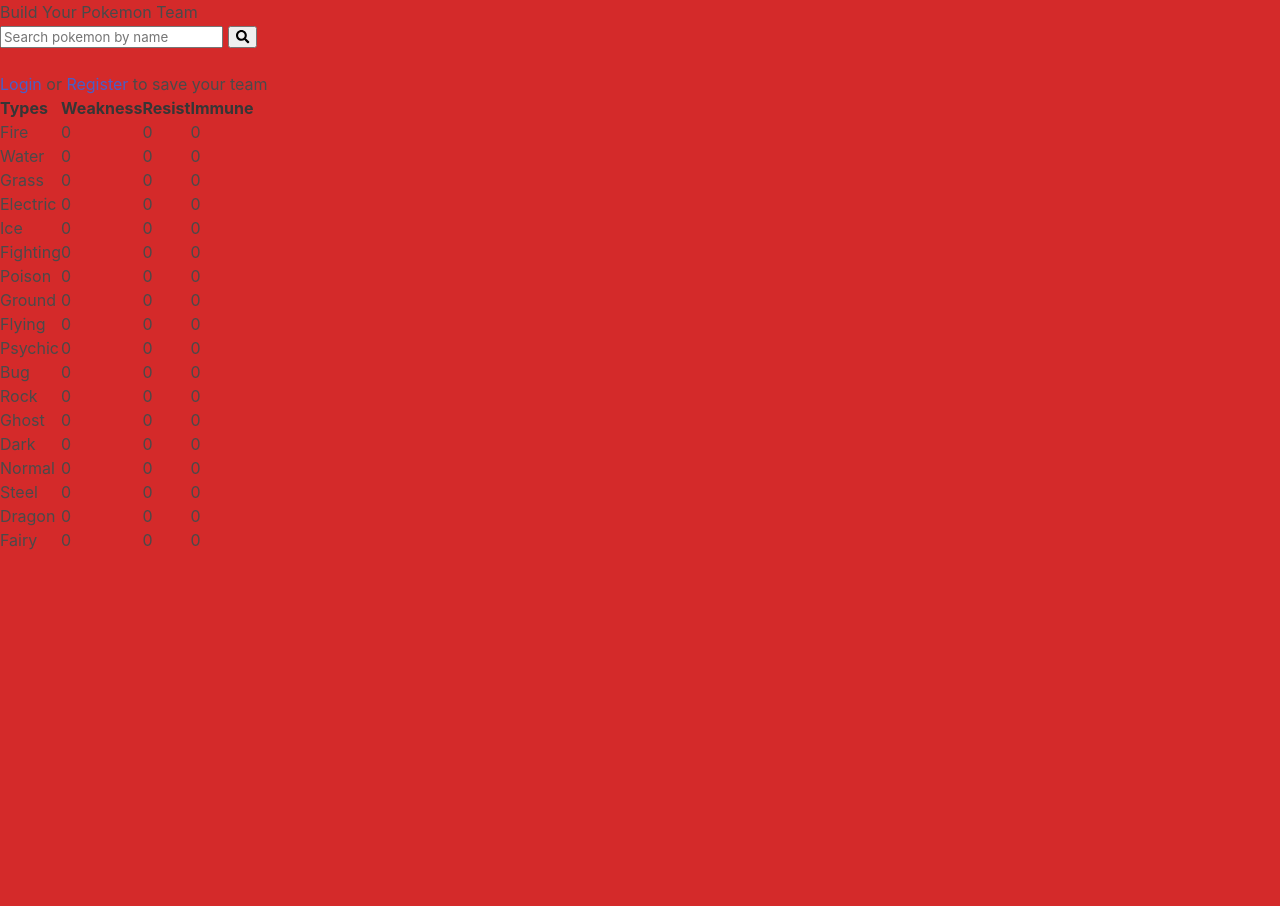
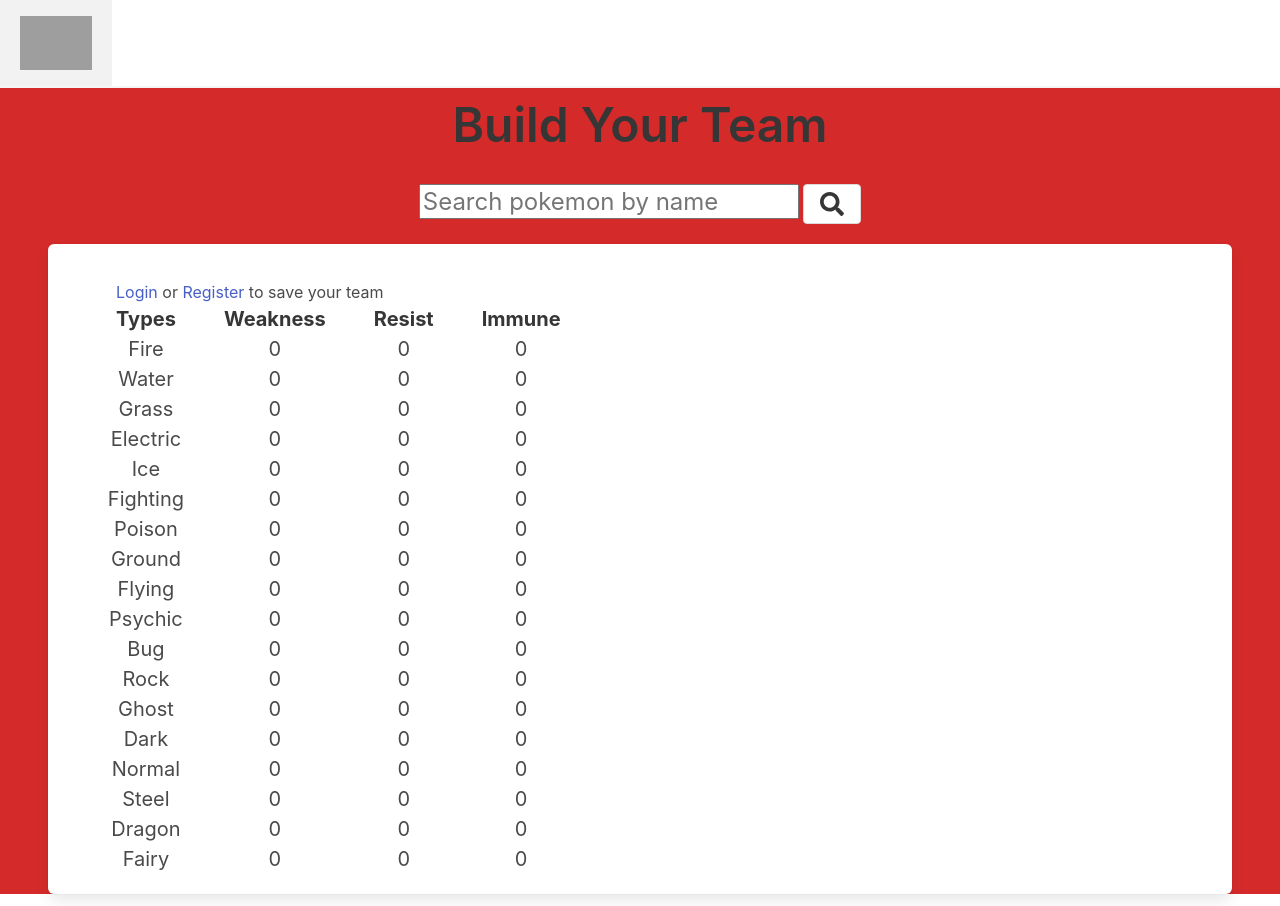
Before and after one commit to linds-fonnes/pokemon-team-builder, a Flask app: page /team_builder in a window 1280 px wide. Before the commit the page ends 550 px from the top, so only its background shows below. Run offline with Flask 2, Linux system fonts and the light colour scheme; parts of the project's set-up code (start-up, migrations or seed data) failed here and were passed over; some libraries are stand-ins or nearby versions; grey boxes are pictures that could not be loaded.

Commit message:
pokemon builder page styled

```diff
--- a/app.py
+++ b/app.py
@@ -19,6 +19,7 @@
 app.config['DEBUG_TB_INTERCEPT_REDIRECTS'] = False
 
 debug = DebugToolbarExtension(app)
+
 connect_db(app)
 db.create_all()
 
--- a/static/script.js
+++ b/static/script.js
@@ -9,7 +9,7 @@
         .append(
           `<img class="pokemon-sprite" id="${storageArray[i].id}" src="${storageArray[i].sprite}"/>`
         )
-        .append(`<button class="remove-pokemon">X</button>`);
+        .append(`<button class="button is-small is-rounded is-ghost remove-pokemon"><i class="fas fa-minus-circle"></i></button>`);
     }
     getDamageRelations()
   }
@@ -47,6 +47,7 @@
 }
 
 function displayPokemonCard(resp) {
+  $(".modal").addClass("is-active")
   $("#pokemon-stats").empty();
   $("#pokemon-card").show();
   $("#search-term").val("");
@@ -81,7 +82,6 @@
       .post("/team_builder/search_pokemon", { name: name })
       .then((response) => {
         pokemon_data = response.data;
-        console.log(pokemon_data);
         $("#search-error").hide();
         displayPokemonCard(response.data);
         hideLoader();
@@ -93,19 +93,15 @@
 }
 
 function displayDualTypeDamageRelations(type){
-  console.log(type)
   for(immunity of type.immune_to){
-    console.log("IMMUNE TO", immunity)
     let curr_value = parseInt($(`.${immunity}#immune_to`).text())
     $(`.${immunity}#immune_to`).html(`${curr_value + 1}`)
   }
   for(resist of type.resists){
-    console.log("RESISTS", resist)
     let curr_value = parseInt($(`.${resist}#resists`).text())
     $(`.${resist}#resists`).html(`${curr_value + 1}`)
   }
   for(weakness of type.weak_against){
-    console.log("WEAK AGAINST", weakness)
     let curr_value = parseInt($(`.${weakness}#weak_against`).text())
     $(`.${weakness}#weak_against`).html(`${curr_value + 1}`)
   }
@@ -113,7 +109,6 @@
 }
 
 function calculateDualTypeDamageRelations(data){
-  console.log("THERES TWO TYPES", data)
   let temp_weak_arr = []
   let temp_resist_arr = []
   let immune_arr = []
@@ -153,29 +148,22 @@
 
 function displayDamageRelations(resp){
   $(".stat").html("0")
-  console.log("ORIGINAL RESPONSE",resp)
-  console.log("RESP.DATA", resp.data)
   for(data of resp.data){
     if(data.damage_relations.length > 1) {
      calculateDualTypeDamageRelations(data.damage_relations)
     }
     else{
       for(let i = 0; i < data.damage_relations.length; i++){
-        console.log(data.damage_relations[i])
-        console.log(data.damage_relations[i].type)
         for(resist of data.damage_relations[i].resists){
-          console.log("RESISTS",resist)
           let curr_value = parseInt($(`.${resist}#resists`).text())
           $(`.${resist}#resists`).html(`${curr_value + 1}`)
 
         }
         for(immunity of data.damage_relations[i].immune_to){
-          console.log("IMMUNE TO",immunity)
           let curr_value = parseInt($(`.${immunity}#immune_to`).text())
           $(`.${immunity}#immune_to`).html(`${curr_value + 1}`)
         }
         for(weakness of data.damage_relations[i].weak_against){
-          console.log("WEAK AGAINST", weakness)
           let curr_value = parseInt($(`.${weakness}#weak_against`).text())
           $(`.${weakness}#weak_against`).html(`${curr_value + 1}`)
         }
@@ -194,12 +182,13 @@
 
 
 function displayAddedPokemon() {
+  $(".modal").removeClass("is-active")
   if (counter < 6) {
     let new_pokemon = $("#team-list")
       .append(
         `<img class="pokemon-sprite" id="${pokemon_data.id}" src="${pokemon_data.sprite}"/>`
       )
-      .append(`<button class="remove-pokemon">X</button>`);
+      .append(`<button class="button is-small is-rounded is-ghost remove-pokemon"><i class="fas fa-minus-circle"></i></button>`);
     counter++;
     addToLocalStorage(pokemon_data);
     getDamageRelations();
@@ -226,9 +215,9 @@
       data: storageArray,
       team_name: $("#team-name").val(),
     });
-    $("#save-team-message").text(response.data.message);
+    $("#save-team-message").text(response.data.message).prepend(' <i class="fas fa-exclamation-circle"></i> ');
   } catch (error) {
-    $("#save-team-message").text(error.response.data.message);
+    $("#save-team-message").text(error.response.data.message).prepend(' <i class="fas fa-exclamation-circle"></i> ');
   }
 }
 
@@ -247,3 +236,9 @@
 $("#add-btn").on("click", displayAddedPokemon);
 $("#team-list").on("click", ".remove-pokemon", removePokemon);
 $("#save-team").on("submit", saveTeam);
+$("#nav-burger").on("click",() =>{
+  $("#nav-links").toggleClass("is-active")
+})
+$(".modal-background").on("click", () => {
+  $(".modal").removeClass("is-active")
+})
--- a/static/styles.css
+++ b/static/styles.css
@@ -4,12 +4,24 @@
 
 body {
   background-color: #cc0000d5;
-  height: 100vh;
+  min-height: 100vh;
+  min-width: -webkit-fit-content;
+  min-width: -moz-fit-content;
+  min-width: fit-content;
 }
 
 .u-tada {
   -webkit-animation: tada 1200ms infinite;
           animation: tada 1200ms infinite;
+}
+
+.trainer-img {
+  padding-left: 12rem;
+}
+
+#pokemon-img {
+  height: 169px;
+  width: 135px;
 }
 
 /* Pokeball draw code credited to user DD on CodePen https://codepen.io/dd-monsoon/pen/KgpXpk?editors=1100*/
--- a/static/styles.scss
+++ b/static/styles.scss
@@ -4,13 +4,22 @@
 
 body {
   background-color: #cc0000d5;
-  height: 100vh;
+  min-height: 100vh;
+  min-width: fit-content;
 }
 
 .u-tada {
   animation: tada 1200ms infinite;
 }
 
+.trainer-img {
+  padding-left: 12rem;
+}
+
+#pokemon-img {
+  height: 169px;
+  width: 135px;
+}
 /* Pokeball draw code credited to user DD on CodePen https://codepen.io/dd-monsoon/pen/KgpXpk?editors=1100*/
 // Size variable to keep all proportional if manipulate it
 $size: 50px;
--- a/templates/build_team.html
+++ b/templates/build_team.html
@@ -1,52 +1,80 @@
 {% extends 'base.html' %} {% block title %} Build Your Pokemon Team {% endblock
 %} {% block content %}
-<h1>Build Your Pokemon Team</h1>
+<nav class="navbar has-shadow is-white">
+  <div class="navbar-brand">
+    <a href="/" class="navbar-item"><img
+      src="https://fontmeme.com/permalink/210624/2c289d1aecfbda9aec6a14c7069faf01.png"
+      alt="pokemon-font" style="max-height: 70px" class="py-2 px-2"
+      border="0"
+    /> </a>
     {% if g.user %}
-<a href="/logout">Logout</a>
-<a href="/profile">Profile</a>
+    <a class="navbar-burger" id="nav-burger">
+      <span></span>
+      <span></span>
+      <span></span>
+    </a>
     {% endif %}
-<form id="search-form" >
-<input type="text" placeholder="Search pokemon by name" id="search-term"></input>
-<button>
-<i class="fa fa-search"></i>
+  </div>
+  {% if g.user %}
+  <div class="navbar-menu" id="nav-links">
+    <div class="navbar-end pr-2">
+      <a href="/profile" class="navbar-item is-size-5">My Saved Teams</a>
+      <a href="/logout" class="navbar-item is-size-5">Logout</a>
+    </div>
+  </div>
+  {% endif %}
+</nav>
+<h1 class="title is-1 has-text-centered pt-3">Build Your Team</h1>
+<form id="search-form" class="px-5 mx-6">
+<div class="container has-text-centered py-2">
+<input type="text" placeholder="Search pokemon by name" id="search-term" class="is-size-4"></input>
+<button class="button">
+<i class="fa fa-search is-size-4"></i>
 </button>
+</div>
 </form>
 
 <div id="loader" class="o-pokeball c-loader u-tada hidden"></div>
+<div id="search-error" class="hidden has-text-centered is-size-5"> <i class="fas fa-exclamation-circle"></i> Sorry, we don't know that Pokemon</div>
 
-<div id="search-error" class="hidden">Sorry we don't know that Pokemon!</div>
-
+<div class="modal">
+  <div class="modal-background"></div>
+  <div class="modal-content has-background-white py-5 px-5 has-text-centered">
   <div id="pokemon-card">
     <p id="pokemon-name"></p>
     <span id="pokemon-type"></span>
     <img id="pokemon-img" />
     <div id="pokemon-stats"></div>
-  <button id="add-btn" class="hidden">Add to Team</button>
+    <button id="add-btn" class="hidden button mt-2 is-link is-light">Add to Team</button>
+  </div>
+</div>
 </div>
 
-<div id="team-error" class="hidden">Team is full! Please delete a Pokemon to add another</div>
+<div class="box mx-6 my-3">
+<div id="team-error" class="hidden has-text-centered is-size-5"><i class="fas fa-exclamation-circle"></i> Team is full! Please delete a Pokemon to add another</div>
 
-<div id="team-list"></div>
+<div id="team-list" class="has-text-centered my-4"></div>
 
 {% if g.user %}
-
+<div class="is-size-5">
 <p id="save-team-message"></p>
-<div id="save-team" class="hidden">
-  <form>
-    <input type="text" id="team-name" placeholder="Name your team">
-    <button type="submit">Save</button>
+</div>
+<div id="save-team" class="hidden ml-6">
+  <form class="control">
+    <input type="text" id="team-name" placeholder="Name your team" class="is-size-5">
+    <button type="submit" class="button is-small is-link is-light">Save</button>
   </form>
 </div>
 {% else %}
-<p><a href="/login">Login</a> or <a href="/register">Register</a> to save your team</p>
+<p class="ml-6"><a href="/login">Login</a> or <a href="/register">Register</a> to save your team</p>
 {% endif %}
-<table>
+<table class="is-size-5 ml-5 has-text-centered">
   <thead>
     <tr>
-      <th>Types</th>
-      <th>Weakness</th>
-      <th>Resist</th>
-      <th>Immune</th>
+      <th class="px-5">Types</th>
+      <th class="px-5">Weakness</th>
+      <th class="px-5">Resist</th>
+      <th class="px-5">Immune</th>
     </tr>
   </thead>
   <tbody>
@@ -160,4 +188,5 @@
     </tr>
   </tbody>
   </table>
+</div>
 {% endblock %}
--- a/templates/login.html
+++ b/templates/login.html
@@ -1,6 +1,6 @@
 {% extends 'base.html' %} {% block title %} Login {% endblock %} {% block
 content %}
-<h1 class="title is-1 has-text-centered pt-2">Login</h1>
+
 <div class="section">
   {% for msg in get_flashed_messages() %}
   <p class="has-text-dark">
@@ -10,9 +10,10 @@
 </div>
 
 <form method="POST" class="box px-5 mx-6">
+  <h1 class="title is-1 has-text-centered pt-2">Login</h1>
   {{ form.hidden_tag() }} {% for field in form if field.widget.input_type !=
   'hidden' %}
-  <div class="field" style="height: 15vh">
+  <div class="field" style="height: 12vh">
     {% for error in field.errors %}
     <span>{{error}}</span>
     {% endfor %}<label class="label is-size-5">{{field.label}}</label> {{
```
Also changed, not shown: templates/home.html (+4 -15 lines), templates/register.html (+6 -3 lines), 1 other file. Lines whose indentation alone changed are shown as unchanged.
